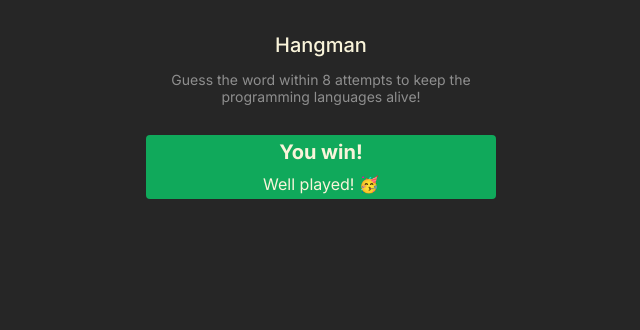
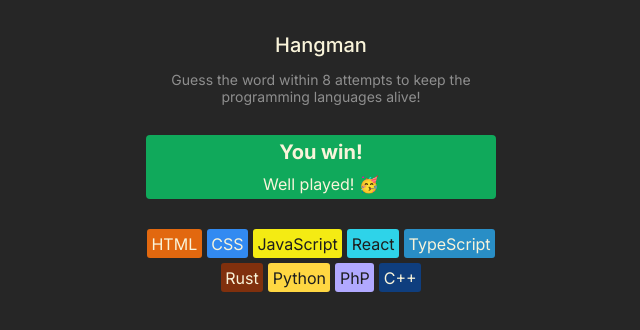
Before and after one commit to t-Federer/react_04_hangman, a React (Vite) app: page / in a window 1280 px wide. Shown: the top 330 px of the page, without its empty margins (319-959 px from the left). Built offline with nearby package versions, Linux system fonts and the light colour scheme.

Commit message:
Aggiunto file per la lista di linguaggi e modificato il css

```diff
--- a/src/App.jsx
+++ b/src/App.jsx
@@ -1,6 +1,22 @@
-import { useState } from 'react'
+import { useState } from "react"
+import { languages } from "./languages"
 
 export default function Hangman() {
+
+        const languageElements = languages.map(lang => {
+                const styles = {
+                        backgroundColor: lang.backgroundColor,
+                        color: lang.color
+                }
+                return (
+                        <span
+                                className="chip"
+                                style={styles}
+                                ke7={lang.name}
+                        >{lang.name}</span>
+                )
+        })
+
         return (
                 <main>
                         <header>
@@ -11,6 +27,9 @@
                                 <h2>You win!</h2>
                                 <p>Well played! 🥳</p>
                         </section>
+                        <section className='language-chips'>
+                                {languageElements}
+                        </section>
                 </main>
         )
 }
--- a/src/index.css
+++ b/src/index.css
@@ -47,3 +47,16 @@
 section.game-status > p {
         margin: 5px;
 }
+
+section.language-chips {
+        display: flex;
+        flex-wrap: wrap;
+        gap: 5px;
+        justify-content: center;
+        max-width: 350px;
+}
+
+span.chip {
+        border-radius: 3px;
+        padding: 4.5px;
+}
--- /dev/null
+++ b/src/languages.js
@@ -0,0 +1,47 @@
+export const languages = [
+        {
+                name: "HTML",
+                backgroundColor: "#E2680F",
+                color: "#F9F4DA"
+        },
+        {
+                name: "CSS",
+                backgroundColor: "#328AF1",
+                color: "#F9F4DA"
+        },
+        {
+                name: "JavaScript",
+                backgroundColor: "#F4EB13",
+                color: "#1E1E1E"
+        },
+        {
+                name: "React",
+                backgroundColor: "#2ED3E9",
+                color: "#1E1E1E"
+        },
+        {
+                name: "TypeScript",
+                backgroundColor: "#298EC6",
+                color: "#F9F4DA"
+        },
+        {
+                name: "Rust",
+                backgroundColor: "#80300d",
+                color: "#F9F4DA"
+        },
+        {
+                name: "Python",
+                backgroundColor: "#FFD742",
+                color: "#1E1E1E"
+        },
+        {
+                name: "PhP",
+                backgroundColor: "rgb(177, 169, 255)",
+                color: "#1E1E1E"
+        },
+        {
+                name: "C++",
+                backgroundColor: "#0f3e7e",
+                color: "#F9F4DA"
+        }
+]
```
